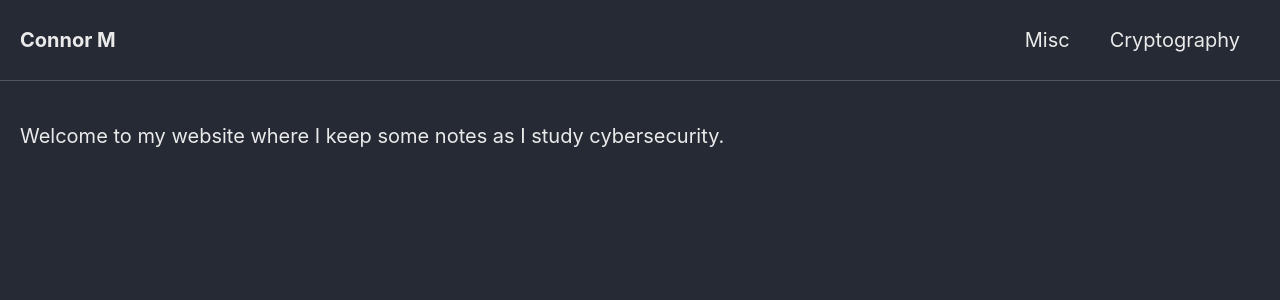
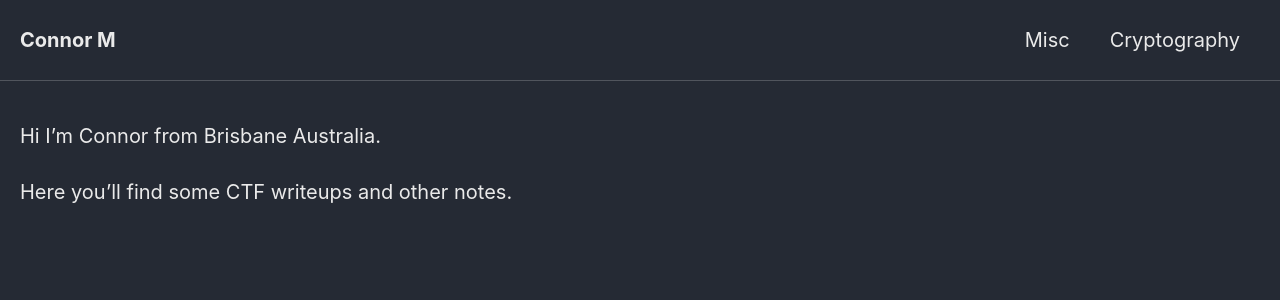
Before and after one commit to Connor-McCartney/Connor-McCartney.github.io, a Jekyll site: the page built from index.md, in a window 1280 px wide. Shown: the top 300 px of the page. Built offline with Jekyll 4.4.1, drawn with Linux system fonts in a browser that asks for light colours; cached includes are drawn as plain includes; our own code applies the rules of GitHub Pages for plain Markdown files.

Commit message:
Update index.md

```diff
--- a/index.md
+++ b/index.md
@@ -1 +1,3 @@
-Welcome to my website where I keep some notes as I study cybersecurity.
+Hi I'm Connor from Brisbane Australia.
+
+Here you'll find some CTF writeups and other notes.
```
